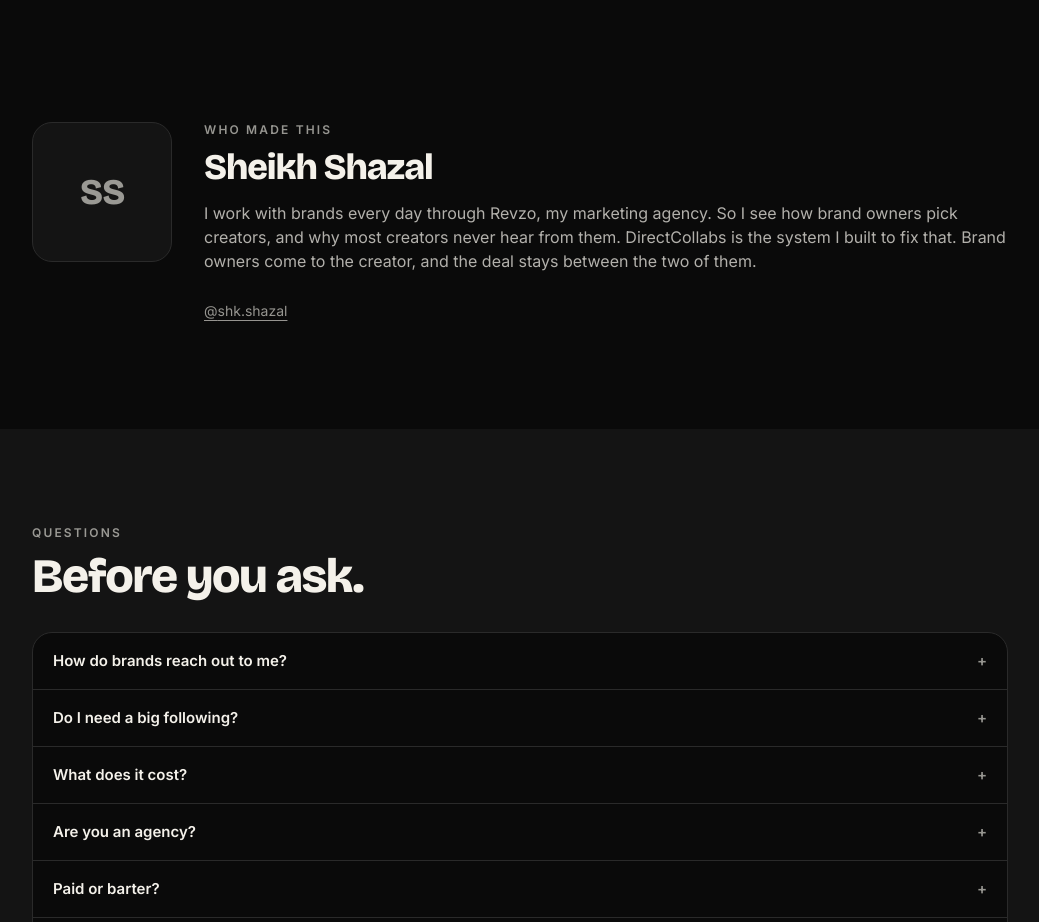
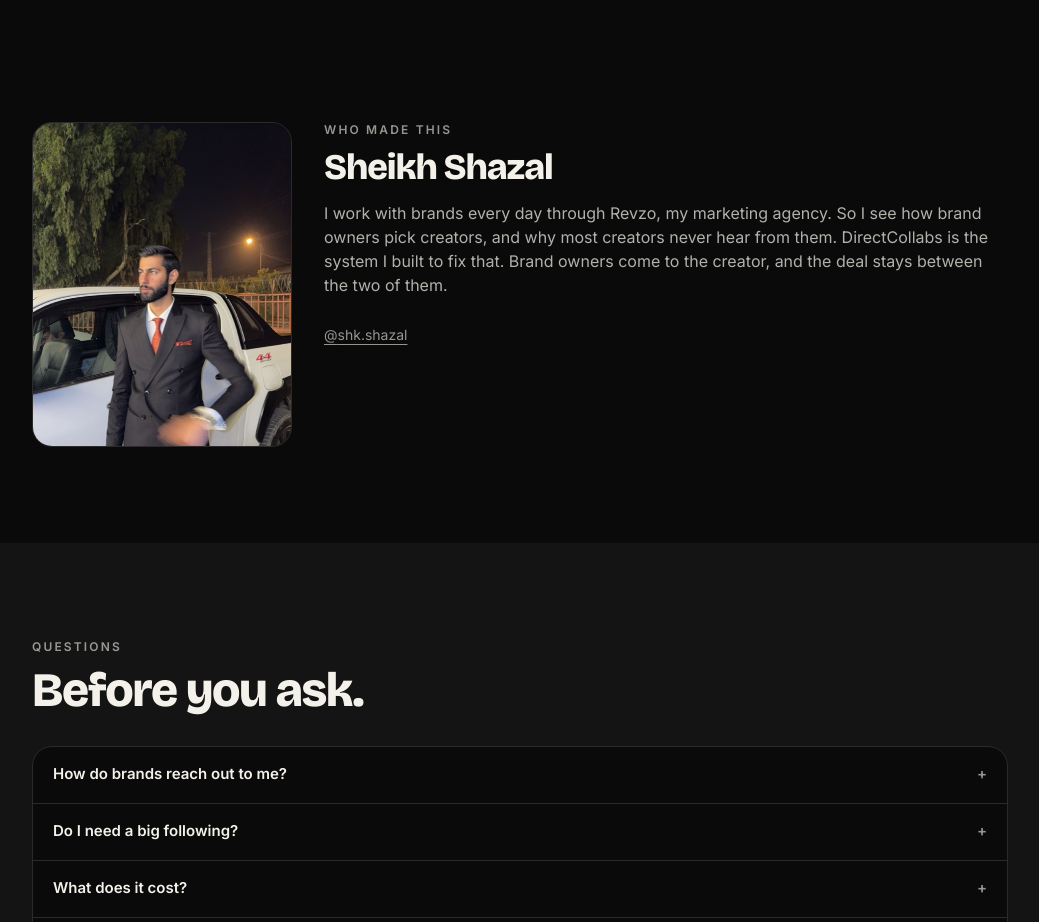
Before and after one commit to shazalsheikh/direct-collabs, a Next.js app: page / in a window 1280 px wide. Shown: the part 3920-4842 px from the top of the page, without its empty margins (120-1159 px from the left). Built offline with nearby package versions, Linux system fonts and the light colour scheme; no server answers.

Commit message:
About: founder portrait in a fixed 4:5 frame
Co-Authored-By: Claude Haiku 5.5 <noreply@anthropic.com>

```diff
--- a/components/landing/About.tsx
+++ b/components/landing/About.tsx
@@ -6,18 +6,22 @@ export function About() {
   const o = SITE.owner;
   return (
     <Section wide>
-      <div className="grid gap-8 sm:grid-cols-[140px_1fr] sm:items-start">
+      <div className="grid gap-8 sm:grid-cols-[260px_1fr] sm:items-start">
+        {/* Fixed 4:5 portrait frame. Crop anchored at the upper third so the face stays in frame. */}
         {o.photo ? (
-          <Image
-            src={o.photo}
-            alt={o.name}
-            width={280}
-            height={280}
-            className="h-[140px] w-[140px] rounded-card object-cover"
-            sizes="140px"
-          />
+          <div className="relative w-[240px] self-start overflow-hidden rounded-card border border-ink-4 bg-ink-2 sm:w-[260px]">
+            <div className="relative aspect-[4/5] w-full">
+              <Image
+                src={o.photo}
+                alt={`${o.name}, creator and founder of DirectCollabs`}
+                fill
+                sizes="(min-width: 640px) 260px, 240px"
+                className="object-cover object-[50%_30%]"
+              />
+            </div>
+          </div>
         ) : (
-          <div className="display grid h-[140px] w-[140px] place-items-center rounded-card border border-ink-4 bg-ink-2 text-4xl text-bone-3">
+          <div className="display grid aspect-[4/5] w-[240px] place-items-center rounded-card border border-ink-4 bg-ink-2 text-4xl text-bone-3 sm:w-[260px]">
             SS
           </div>
         )}
--- a/lib/site.config.ts
+++ b/lib/site.config.ts
@@ -18,9 +18,9 @@ export const SITE = {
     // Toggle the "Sajawal.School, 67,000+ students" line in the About block.
     showSchoolLine: false,
     schoolLine: "Also behind Sajawal.School, 67,000+ students.",
-    // Photo slot. Drop a WebP at public/owner.webp and set to "/owner.webp".
+    // Portrait shown in the About block. Resized to 506x900 JPEG in public/about/.
     // Hidden when empty.
-    photo: "" as string,
+    photo: "/about/shazal.jpg" as string,
   },
   // Digits only, country code first. Read from env so it never lands in git.
   // TODO: set NEXT_PUBLIC_WHATSAPP_NUMBER in Netlify before launch.
```
Also changed, not shown: public/about/shazal.jpg (added).
